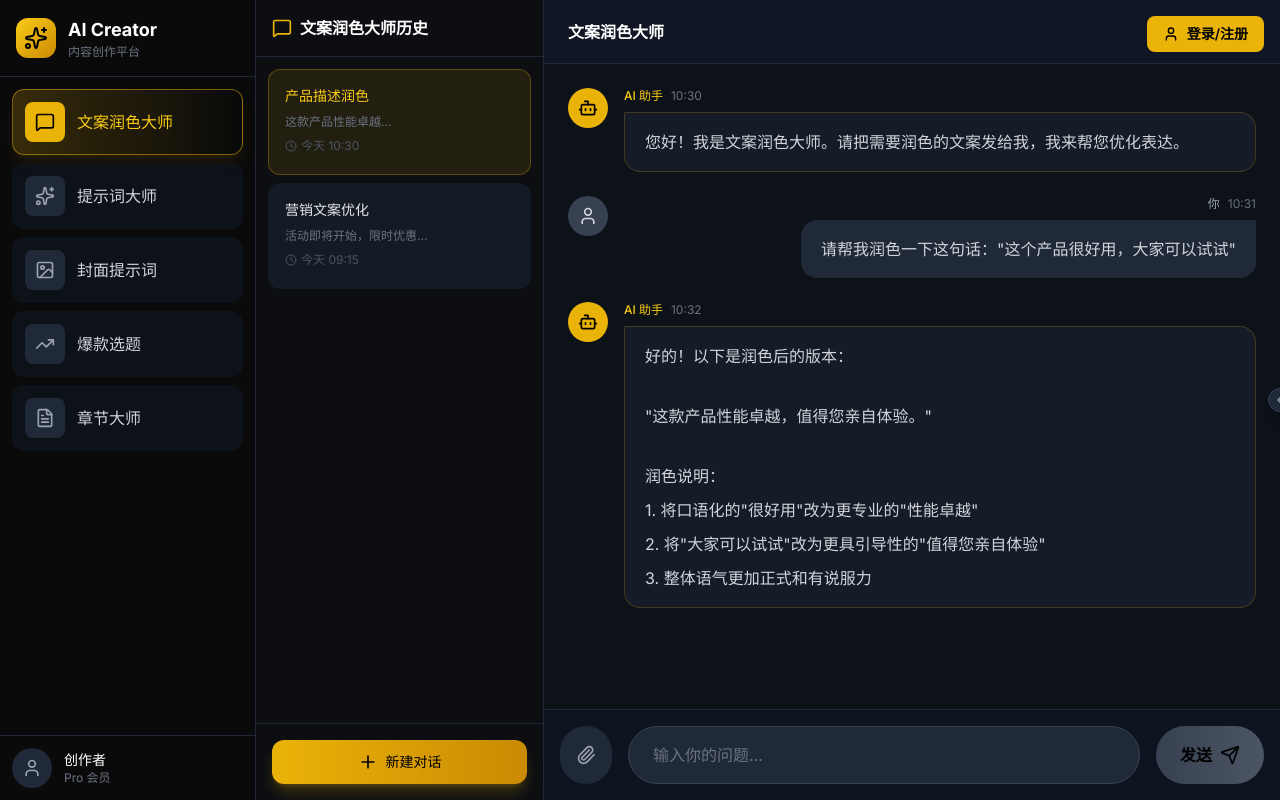
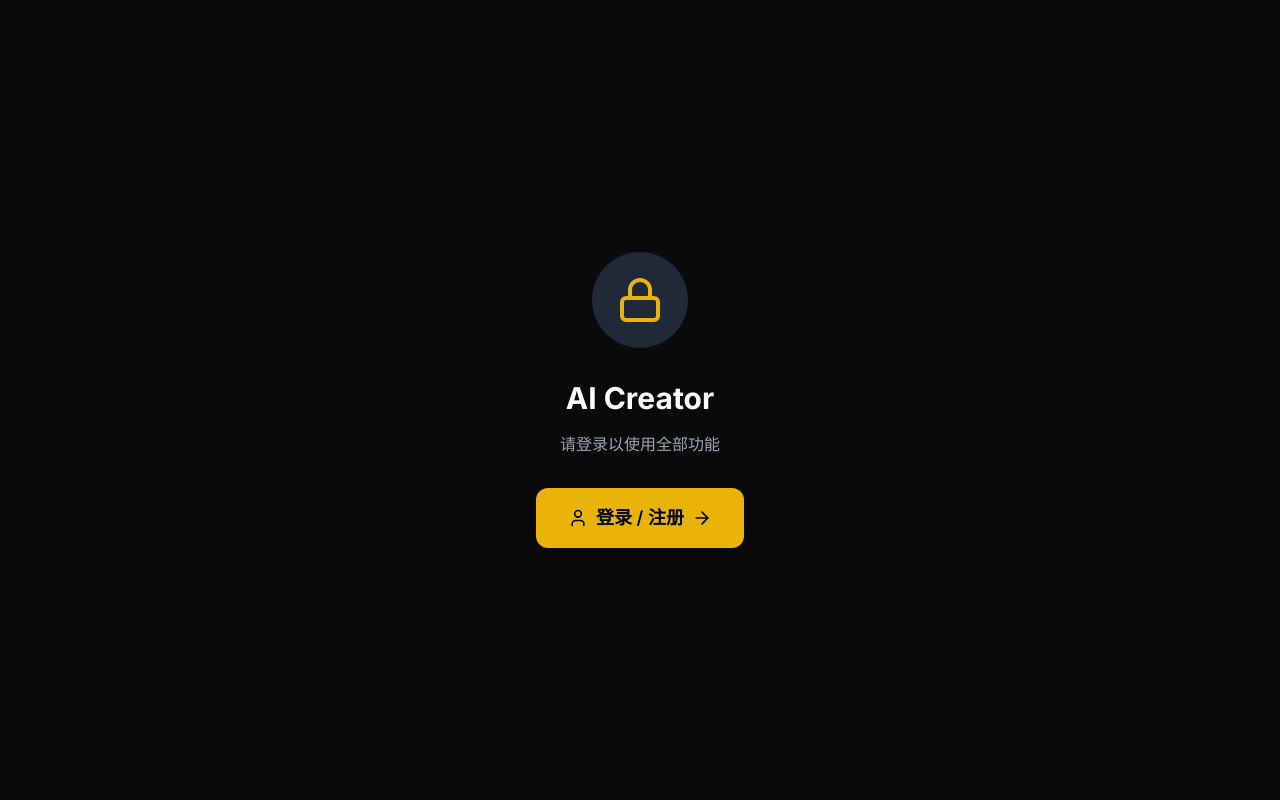
Before and after one commit to juezhinigulasi/mlagent, a Next.js app: page / in a window 1280 px wide. Built offline with nearby package versions, Linux system fonts and the light colour scheme; no server answers.

Commit message:
实现登录保护和用户隔离功能

```diff
--- a/src/components/AICreatorApp.tsx
+++ b/src/components/AICreatorApp.tsx
@@ -1,7 +1,7 @@
 'use client';
 
-import { useState } from 'react';
-import { User, LogOut } from 'lucide-react';
+import { useState, useEffect } from 'react';
+import { User, LogOut, Lock, ArrowRight } from 'lucide-react';
 import Sidebar from './Sidebar';
 import SingleChatLayout from './SingleChatLayout';
 import AuthModal from './AuthModal';
@@ -12,8 +12,14 @@ export default function AICreatorApp() {
   const [activeFeature, setActiveFeature] = useState('polish');
   const [sidebarCollapsed, setSidebarCollapsed] = useState(false);
   const [showAuthModal, setShowAuthModal] = useState(false);
-  const { sessions, activeSessionId, setActiveSession, createNewSession, deleteSession } = useChat();
-  const { user, signOut } = useAuth();
+  const { sessions, activeSessionId, setActiveSession, createNewSession, deleteSession, setUserId } = useChat();
+  const { user, loading, signOut } = useAuth();
+
+  useEffect(() => {
+    if (!loading) {
+      setUserId(user?.id || null);
+    }
+  }, [user, loading, setUserId]);
 
   const getCurrentHistory = () => {
     return sessions[activeFeature] || [];
@@ -39,6 +45,37 @@ export default function AICreatorApp() {
     signOut();
   };
 
+  if (loading) {
+    return (
+      <div className="flex h-screen bg-[#0a0a0a] items-center justify-center">
+        <div className="text-white">加载中...</div>
+      </div>
+    );
+  }
+
+  if (!user) {
+    return (
+      <div className="min-h-screen bg-[#0a0a0a] flex flex-col items-center justify-center p-8">
+        <div className="text-center max-w-md">
+          <div className="bg-gray-800 rounded-full w-24 h-24 flex items-center justify-center mx-auto mb-8">
+            <Lock className="w-12 h-12 text-yellow-500" />
+          </div>
+          <h1 className="text-3xl font-bold text-white mb-4">AI Creator</h1>
+          <p className="text-gray-400 mb-8">请登录以使用全部功能</p>
+          <button
+            onClick={() => setShowAuthModal(true)}
+            className="px-8 py-4 bg-yellow-500 hover:bg-yellow-600 text-black font-semibold rounded-xl text-lg flex items-center gap-2 transition-all hover:scale-105 mx-auto"
+          >
+            <User className="w-5 h-5" />
+            登录 / 注册
+            <ArrowRight className="w-5 h-5" />
+          </button>
+        </div>
+        <AuthModal isOpen={showAuthModal} onClose={() => setShowAuthModal(false)} />
+      </div>
+    );
+  }
+
   return (
     <div className="flex h-screen bg-[#0a0a0a]">
       <Sidebar
@@ -49,7 +86,6 @@ export default function AICreatorApp() {
       />
 
       <main className="flex-1 overflow-hidden">
-        {user ? (
         <div className="fixed top-4 right-4 z-40">
           <button
             onClick={handleLogout}
@@ -60,17 +96,6 @@ export default function AICreatorApp() {
             <LogOut className="w-4 h-4" />
           </button>
         </div>
-        ) : (
-          <div className="fixed top-4 right-4 z-40">
-            <button
-              onClick={() => setShowAuthModal(true)}
-              className="px-4 py-2 bg-yellow-500 hover:bg-yellow-600 text-black font-semibold rounded-lg text-sm flex items-center gap-2 transition-colors"
-            >
-              <User className="w-4 h-4" />
-              登录/注册
-            </button>
-          </div>
-        )}
 
         <SingleChatLayout
           title={getFeatureTitle()}
--- a/src/context/ChatContext.tsx
+++ b/src/context/ChatContext.tsx
@@ -27,11 +27,10 @@ interface ChatContextType {
   deleteSession: (featureId: string, sessionId: string) => void;
   getConversationId: (featureId: string) => string | undefined;
   setConversationId: (featureId: string, sessionId: string, conversationId: string) => void;
+  setUserId: (userId: string | null) => void;
 }
 
 const ChatContext = createContext<ChatContextType | undefined>(undefined);
-
-const STORAGE_KEY = 'ai-creator-chat-data';
 
 const defaultSessions: Record<string, ChatSession[]> = {
   polish: [
@@ -127,11 +126,17 @@ const featureNames: Record<string, string> = {
   chapter: '章节大师',
 };
 
-const getStoredSessions = (): Record<string, ChatSession[]> => {
+const getStorageKey = (userId: string | null): string => {
+  if (!userId) return 'ai-creator-chat-guest';
+  return `ai-creator-chat-${userId}`;
+};
+
+const getStoredSessions = (userId: string | null): Record<string, ChatSession[]> => {
   if (typeof window === 'undefined') {
     return defaultSessions;
   }
-  const stored = localStorage.getItem(STORAGE_KEY);
+  const key = getStorageKey(userId);
+  const stored = localStorage.getItem(key);
   if (stored) {
     try {
       return JSON.parse(stored);
@@ -143,14 +148,15 @@ const getStoredSessions = (): Record<string, ChatSession[]> => {
 };
 
 export function ChatProvider({ children }: { children: ReactNode }) {
+  const [userId, setUserIdState] = useState<string | null>(null);
   const [sessions, setSessions] = useState<Record<string, ChatSession[]>>(defaultSessions);
   const [hasHydrated, setHasHydrated] = useState(false);
 
   useEffect(() => {
-    const stored = getStoredSessions();
+    const stored = getStoredSessions(userId);
     setSessions(stored);
     setHasHydrated(true);
-  }, []);
+  }, [userId]);
 
   const [activeSessionId, setActiveSessionId] = useState<Record<string, string | null>>(() => {
     const initial: Record<string, string | null> = {};
@@ -161,10 +167,18 @@ export function ChatProvider({ children }: { children: ReactNode }) {
   });
 
   useEffect(() => {
-    if (typeof window !== 'undefined') {
-      localStorage.setItem(STORAGE_KEY, JSON.stringify(sessions));
+    if (typeof window !== 'undefined' && userId) {
+      const key = getStorageKey(userId);
+      localStorage.setItem(key, JSON.stringify(sessions));
     }
-  }, [sessions]);
+  }, [sessions, userId]);
+
+  const setUserId = (newUserId: string | null) => {
+    setUserIdState(newUserId);
+    if (!newUserId) {
+      setSessions(defaultSessions);
+    }
+  };
 
   const setActiveSession = (featureId: string, sessionId: string | null) => {
     setActiveSessionId(prev => ({ ...prev, [featureId]: sessionId }));
@@ -268,6 +282,7 @@ export function ChatProvider({ children }: { children: ReactNode }) {
         deleteSession,
         getConversationId,
         setConversationId,
+        setUserId,
       }}
     >
       {children}
```
Lines whose indentation alone changed are shown as unchanged.
